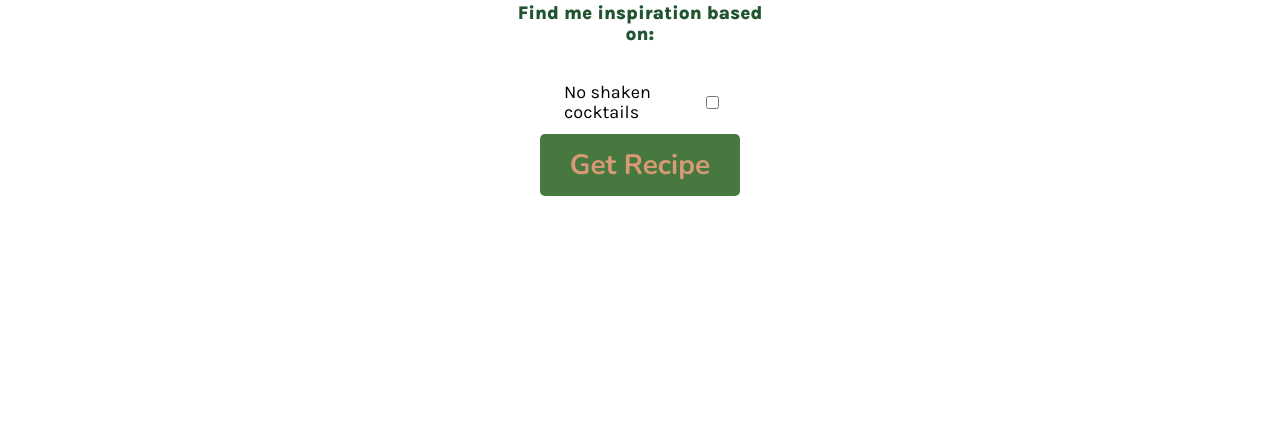
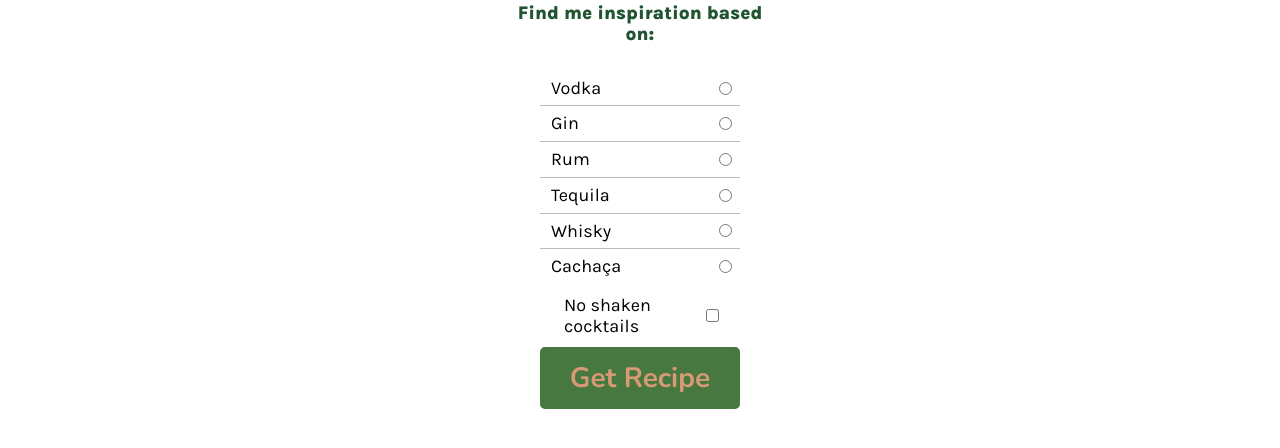
Before and after one commit to cris-valente/Cocktail-recipes, a website built with Vite: page index.html in a window 1280 px wide. Shown: the part 152-600 px from the top of the page. Built offline with nearby package versions, Linux system fonts and the light colour scheme.

Commit message:
back to root

```diff
--- a/index.js
+++ b/index.js
@@ -22,6 +22,7 @@ function highlightCheckedOption(e){
     document.getElementById(e.target.id).parentElement.classList.add('highlight')
 
 }
+
 function closeModal() {
     recipeModal.style.display = 'none'
 }
@@ -65,7 +66,7 @@ function renderCocktail(){
 
         let ingredientsUl = ""
         for (let ingredient of cocktailObject.ingredients){
-            ingredientsUl += `<li>${ingredient[0].toUpperCase() + ingredient.slice(1)}</li>`
+        ingredientsUl += `<li>${ingredient[0].toUpperCase() + ingredient.slice(1)}</li>`
         }
 
         recipeModalInner.innerHTML =
@@ -98,8 +99,7 @@ function getSpiritsArray(recipes){
 
      }
    return spiritsArray
- }
-
+}
 
 function renderSpirits(recipes) {
     const spirits = getSpiritsArray(recipes)
@@ -117,3 +117,4 @@ function renderSpirits(recipes) {
     }
 
 }
+renderSpirits(cocktailRecipes)
--- a/recipes.js
+++ b/recipes.js
@@ -36,7 +36,7 @@ export const cocktailRecipes = [
     ingredients: ["Rum", "lime juice", "simple syrup"],
     isShaken: true,
     instructions: "Shake all ingredients with ice and strain into a chilled coupe glass.",
-    image: "strawberry-frozen-daiquiri.jpg",
+    image: "images/strawberry-frozen-daiquiri.jpg",
     alt: "a photo of a frozen strawberry Daiquiri",
   },
   {
```
Also changed, not shown: index.css (+3 -4 lines), android-chrome-192x192.png (deleted), android-chrome-512x512.png (deleted), apple-touch-icon.png (deleted), favicon-16x16.png (deleted), favicon-32x32.png (deleted), favicon.ico (deleted), site.webmanifest (deleted).
